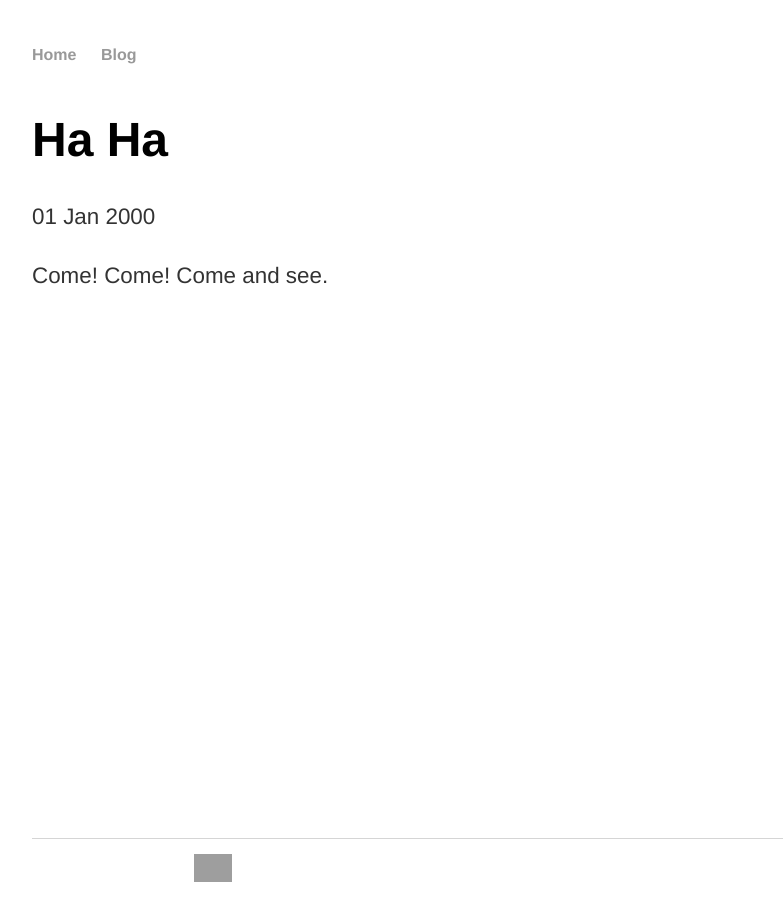
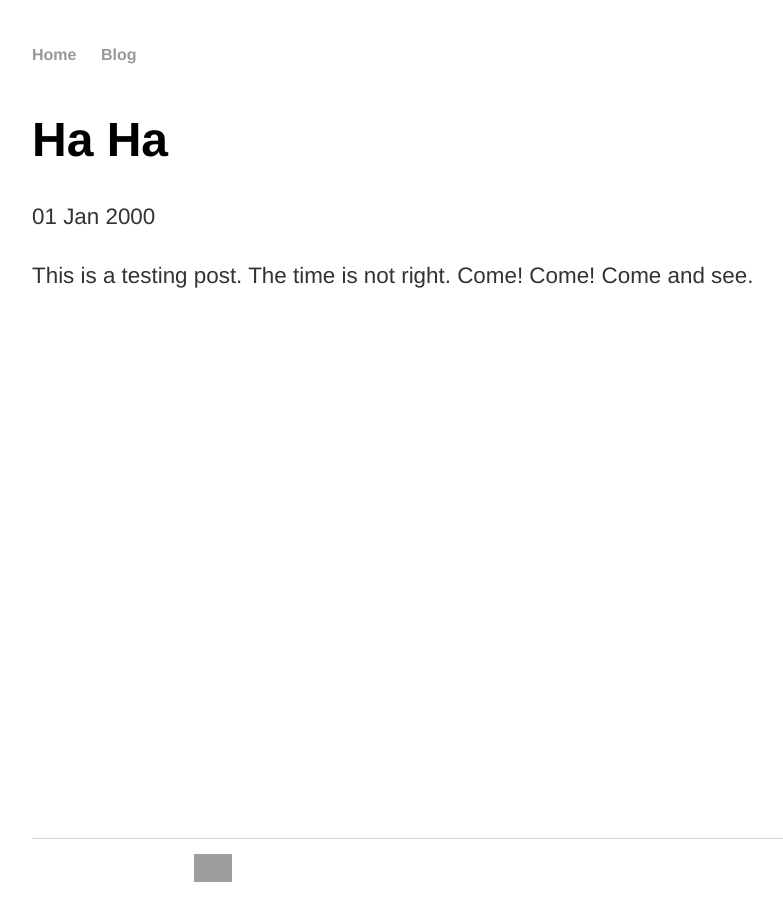
Before and after one commit to cover-me/cover-me.github.io, a Jekyll site: the page built from _posts/2000-01-01-Ha-Ha.md, in a window 1280 px wide. Shown: the whole page, without its empty margins (160-943 px from the left). Built offline with Jekyll 4.4.1, drawn with Linux system fonts in a browser that asks for light colours; grey boxes are pictures that could not be loaded.

Commit message:
Update 2000-01-01-Ha-Ha.md

```diff
--- a/_posts/2000-01-01-Ha-Ha.md
+++ b/_posts/2000-01-01-Ha-Ha.md
@@ -1,4 +1,6 @@
 ---
 layout: post
+title: Ha Ha
 ---
+This is a testing post. The time is not right.
 Come! Come! Come and see.
```
